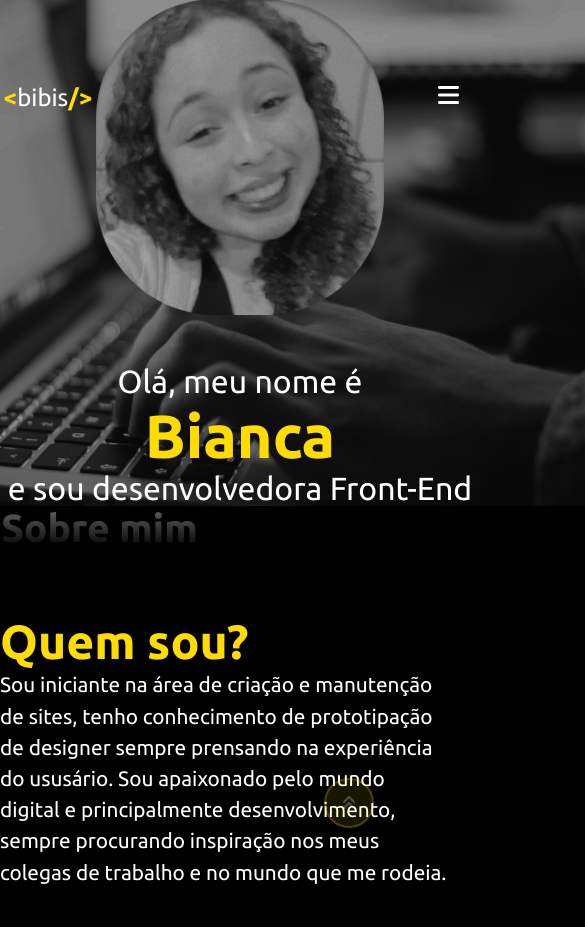
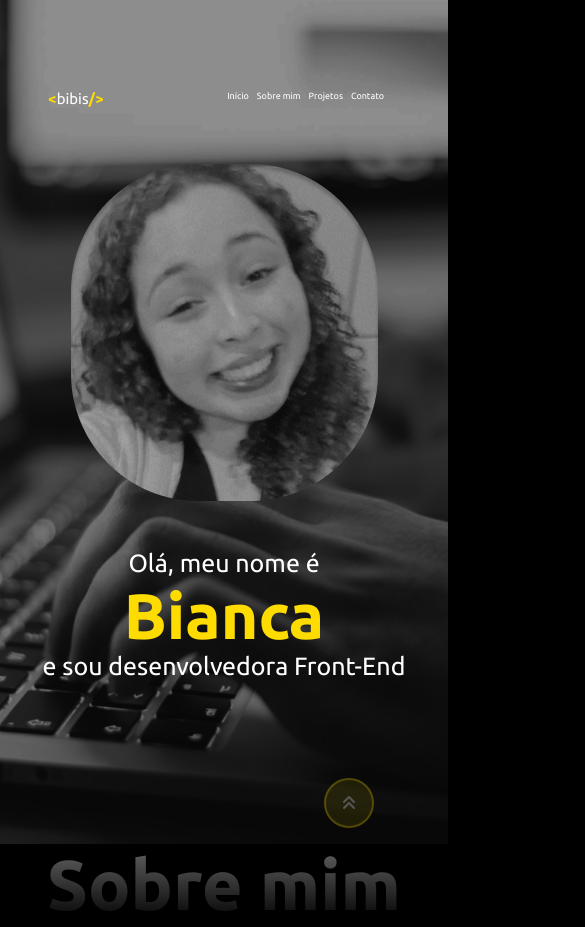
Before and after one commit to leaobia/portfolio18-10-22, a plain HTML site: page index.html in a window 390 px wide. Shown: the top 927 px of the page, 585 px wide, since content can reach past the window. Drawn offline with Linux system fonts and the light colour scheme.

Commit message:
testando responsividade

```diff
--- a/css/contato.css
+++ b/css/contato.css
@@ -55,7 +55,3 @@
     gap: 16px;
     text-align: right;
 }
-
-@media (max-width:785px){
-
-}
--- a/css/home.css
+++ b/css/home.css
@@ -19,27 +19,3 @@
     font-weight: bold;
     color: var(--prime-color);
 }
-
-@media (max-width: 965px) {
-    .home {
-        flex-direction: column;
-        width: 100%;
-        margin-right: 50%;
-        height: 60vh;
-
-    }
-
-    .home__photo {
-        width: 30%;
-
-    }
-
-    .home__text {
-        font-size: 2rem;
-    }
-
-    .home__name {
-        font-size: 3.8rem;
-
-    }
-}
--- a/css/menu.css
+++ b/css/menu.css
@@ -14,16 +14,3 @@
 .menu li:hover{
     border-bottom: 4px solid var(--prime-color);
 }
-@media (max-width: 965px){
-    .menu{
-        margin-left: 36%;
-        width: 960px;
-    }
-
-   .pag{
-    display: none;
-   }
-   .bar{
-    color: #ffff;
-   }
-}
--- a/css/projetos.css
+++ b/css/projetos.css
@@ -39,14 +39,3 @@
 .card:hover::before {
     transform: translateY(0%);
 }
-@media (max-width: 965px){
-    .projetos{
-        max-width: 960px;
-        margin-right: 50%;
-    }
-    .card-container{
-        display: flex;
-        flex-direction: column;
-
-    }
-}
--- /dev/null
+++ b/css/responsividade.css
@@ -0,0 +1,188 @@
+@media (max-width: 850px){
+    :root{
+        --space-default: 30px;
+    }
+
+main{
+    grid-template-columns: 1fr;
+
+}
+header{
+    display: flex;
+    align-items: center;
+    justify-content: space-around;
+    width: 95%;
+}
+.logo{
+    font-size: 20px;
+    width: 150px;
+}
+.menu{
+    display: flex;
+
+    width: 100%;
+    font-size: 12px;
+    gap: 25px;}
+
+.home{
+    display: flex;
+    flex-direction: column;
+    align-items: center;
+
+}
+.home__text{
+    display: flex;
+    justify-content: center;
+    justify-content: center;
+    font-size: 25px;
+}
+.home__name{
+    display: flex;
+    align-items: center;
+    justify-content: center;
+}
+
+.sobre-mim{
+    display: flex;
+    flex-direction: column;
+
+
+}
+.section-title{
+    font-size: clamp(2rem,18vw,14rem);
+}
+
+.description__title{
+    display: flex;
+    justify-content: center;
+    font-size: 2rem;
+}
+.description__text{
+    display: flex;
+    font-size: 18px;
+    justify-content: center;
+    align-items: center;
+    padding: 30px;
+    width: 100%;
+
+}
+
+.skills{
+    display: flex;
+    flex-direction: column;
+    justify-content: center;
+    align-items: center;
+    width: 100%;
+}
+.skills__title{
+    font-size: 2rem;
+}
+.skills__icons{
+    display: flex;
+    flex-direction: row;
+    place-content: center;
+    flex-wrap: wrap;
+    padding: 20%;
+    padding-top: 0%;
+
+
+}
+.projetos{
+    display: flex;
+    flex-direction: column;
+}
+.projetos-image{
+    display: flex;
+    flex-direction: column;
+    gap: 10px;
+}
+.projetos{
+    gap: 10px;
+    display: flex;
+    flex-direction: column;
+}
+
+.contato{
+    display: flex;
+    flex-direction: column;
+
+}
+.section-title-contato{
+    font-size: clamp(2rem,18vw,14rem);
+}
+.contatos{
+    display: flex;
+    flex-direction: column;
+}
+.sub-title-contato{
+    font-size: 30px;
+}
+.sub-title-redes{
+    font-size: 30px;
+}
+.grupos{
+    font-size: 15px;
+}
+
+}
+@media (max-width: 430px ){
+    :root{
+        --space-default: 30px;
+    }
+header{
+
+    display: flex;
+    align-items: center;
+    justify-content: space-around;
+    width: 85%;
+}
+    .logo{
+    font-size: 15px;
+    width: 150px;
+    }
+    .menu{
+    display: flex;
+    align-items: center;
+    width: 100%;
+    font-size: 9px;
+    gap: 8px;}
+
+    .home__text{
+        display: flex;
+        justify-content: center;
+        justify-content: center;
+        font-size: 25px;
+    }
+    .home__name{
+        display: flex;
+        align-items: center;
+        justify-content: center;
+    }
+
+    .contato{
+        display: flex;
+        flex-direction: column;
+        gap: 20px;
+
+    }
+
+    .sub-title-contato{
+        font-size: 20px;
+    }
+    .sub-title-redes{
+        font-size: 20px;
+    }
+    .grupos{
+        display: flex;
+        font-size: 10px;
+        gap: 5px;
+    }
+
+    footer{
+        font-size: 12px;
+    }
+
+
+
+
+}
--- a/css/sobre-mim.css
+++ b/css/sobre-mim.css
@@ -64,35 +64,3 @@
     font-size: 1.5rem;
     font-weight: 700;
 }
-@media (max-width: 965px){
-    .sobre-mim{
-        max-width: 960px;
-        grid-template-areas: "title"
-        "description"
-        "skills";
-        height: 55vh;
-
-    }
-    .section-title{
-        width: 51vw;
-        font-size: clamp(1rem,10vw,8rem);
-
-
-    }
-    .description{
-
-        grid-area: description;
-    }
-
-    .description__title{
-        place-self: start;
-        color: var(--prime-color);
-    }
-
-    .description__text{
-        font-size: 1.3rem;
-        line-height: 150%;
-    }
-
-
-}
--- a/css/style.css
+++ b/css/style.css
@@ -72,17 +72,3 @@
     border-top: 2px solid #ffff ;
     width: 100%;
 }
-@media (max-width: 965px){
-
-    header{
-        place-content: center;
-        max-width: 960px;
-    }
-    .logo{
-        margin-left: 10%;
-    }
-   main{
-    max-width: 960px;
-   }
-
-  }
--- a/index.html
+++ b/index.html
@@ -17,6 +17,7 @@
     <link rel="stylesheet" href="./css/sobre-mim.css">
     <link rel="stylesheet" href="./css/projetos.css">
     <link rel="stylesheet" href="./css/contato.css">
+    <link rel="stylesheet" href="./css/responsividade.css">
     <title>Portfólio - Bianca Leão</title>
 </head>
 
```
